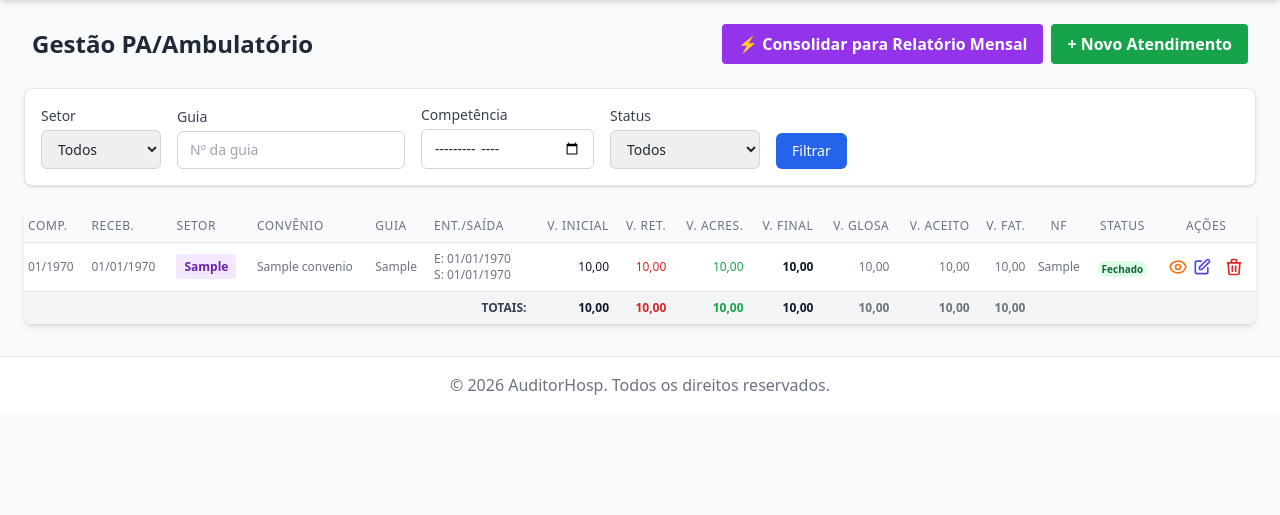
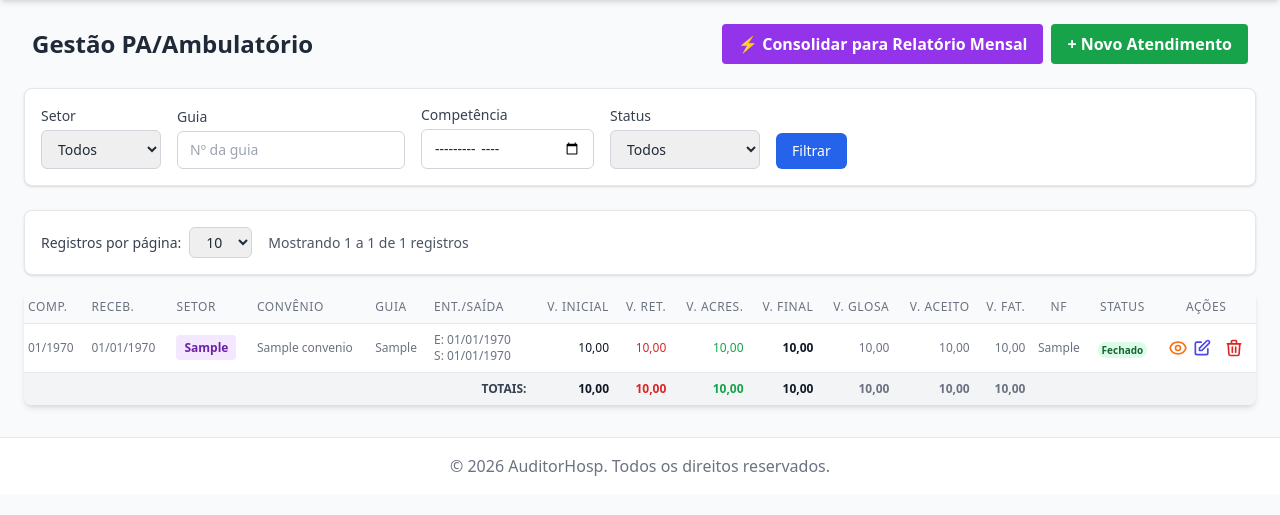
Before and after one commit to AiCode-1973/auditorhosp, a PHP site: page /auditorhosp/pa_ambulatorio.php in a window 1280 px wide. Shown: the part 64-579 px from the top of the page. Run offline with PHP 8.4, Linux system fonts and the light colour scheme; the visitor is signed in with stand-in values (Sample User, id 1); tables that the repository leaves empty or names only in its code hold one stand-in row (values such as "Sample post"); some libraries are stand-ins or nearby versions.

Commit message:
feat: Adicionar paginação e contagem de registros na tela de atendimentos

```diff
--- a/pa_ambulatorio.php
+++ b/pa_ambulatorio.php
@@ -7,6 +7,15 @@ $filtro_setor = isset($_GET['filtro_setor']) ? $_GET['filtro_setor'] : '';
 $filtro_guia = isset($_GET['filtro_guia']) ? $_GET['filtro_guia'] : '';
 $filtro_status = isset($_GET['filtro_status']) ? $_GET['filtro_status'] : '';
 $filtro_competencia = isset($_GET['filtro_competencia']) ? $_GET['filtro_competencia'] : '';
+
+// Paginação
+$registros_por_pagina = isset($_GET['por_pagina']) ? (int)$_GET['por_pagina'] : 10;
+if (!in_array($registros_por_pagina, [5, 10, 20, 30, 50])) {
+    $registros_por_pagina = 10;
+}
+$pagina_atual = isset($_GET['pagina']) ? (int)$_GET['pagina'] : 1;
+if ($pagina_atual < 1) $pagina_atual = 1;
+$offset = ($pagina_atual - 1) * $registros_por_pagina;
 
 // Construção da query
 $where_clauses = [];
@@ -38,6 +47,19 @@ if (count($where_clauses) > 0) {
 }
 
 try {
+    // Contar total de registros
+    $sql_count = "
+        SELECT COUNT(*) as total
+        FROM pa_ambulatorio p
+        JOIN convenios c ON p.convenio_id = c.id
+        $where_sql
+    ";
+    $stmt_count = $pdo->prepare($sql_count);
+    $stmt_count->execute($params);
+    $total_registros = $stmt_count->fetch(PDO::FETCH_ASSOC)['total'];
+    $total_paginas = ceil($total_registros / $registros_por_pagina);
+
+    // Buscar registros da página atual
     $sql = "
         SELECT
             p.*,
@@ -46,31 +68,41 @@ try {
         JOIN convenios c ON p.convenio_id = c.id
         $where_sql
         ORDER BY p.data_recebimento ASC, p.id ASC
+        LIMIT $registros_por_pagina OFFSET $offset
     ";
     $stmt = $pdo->prepare($sql);
     $stmt->execute($params);
     $atendimentos = $stmt->fetchAll(PDO::FETCH_ASSOC);
 
-    // Calcular totais
-    $total_inicial = 0;
-    $total_retirado = 0;
-    $total_acrescentado = 0;
-    $total_final = 0;
-    $total_glosado = 0;
-    $total_aceito = 0;
-    $total_faturado = 0;
+    // Calcular totais (de todos os registros, não só da página atual)
+    $sql_totais = "
+        SELECT
+            SUM(p.valor_inicial) as total_inicial,
+            SUM(p.valor_retirado) as total_retirado,
+            SUM(p.valor_acrescentado) as total_acrescentado,
+            SUM(p.valor_total) as total_final,
+            SUM(p.valor_glosado) as total_glosado,
+            SUM(p.valor_aceito) as total_aceito,
+            SUM(p.valor_faturado) as total_faturado
+        FROM pa_ambulatorio p
+        JOIN convenios c ON p.convenio_id = c.id
+        $where_sql
+    ";
+    $stmt_totais = $pdo->prepare($sql_totais);
+    $stmt_totais->execute($params);
+    $totais = $stmt_totais->fetch(PDO::FETCH_ASSOC);
 
-    foreach ($atendimentos as $at) {
-        $total_inicial += $at['valor_inicial'];
-        $total_retirado += $at['valor_retirado'];
-        $total_acrescentado += $at['valor_acrescentado'];
-        $total_final += $at['valor_total'];
-        $total_glosado += $at['valor_glosado'];
-        $total_aceito += $at['valor_aceito'];
-        $total_faturado += $at['valor_faturado'];
-    }
+    $total_inicial = $totais['total_inicial'] ?? 0;
+    $total_retirado = $totais['total_retirado'] ?? 0;
+    $total_acrescentado = $totais['total_acrescentado'] ?? 0;
+    $total_final = $totais['total_final'] ?? 0;
+    $total_glosado = $totais['total_glosado'] ?? 0;
+    $total_aceito = $totais['total_aceito'] ?? 0;
+    $total_faturado = $totais['total_faturado'] ?? 0;
 } catch (PDOException $e) {
     $atendimentos = [];
+    $total_registros = 0;
+    $total_paginas = 0;
     echo "<div class='bg-red-100 border border-red-400 text-red-700 px-4 py-3 rounded relative mb-4' role='alert'>Erro ao carregar dados: " . $e->getMessage() . "</div>";
 }
 ?>
@@ -146,6 +178,51 @@ try {
             </div>
         </div>
     <?php endif; ?>
+
+    <!-- Controles de Paginação -->
+    <div class="bg-white p-4 rounded-lg shadow border border-gray-200 mb-4">
+        <div class="flex justify-between items-center">
+            <div class="flex items-center gap-4">
+                <div class="flex items-center gap-2">
+                    <label for="por_pagina" class="text-sm font-medium text-gray-700">Registros por página:</label>
+                    <select name="por_pagina" id="por_pagina" onchange="mudarRegistrosPorPagina(this.value)" class="border border-gray-300 rounded-md px-3 py-1 text-sm focus:outline-none focus:ring-2 focus:ring-blue-500">
+                        <option value="5" <?php echo $registros_por_pagina == 5 ? 'selected' : ''; ?>>5</option>
+                        <option value="10" <?php echo $registros_por_pagina == 10 ? 'selected' : ''; ?>>10</option>
+                        <option value="20" <?php echo $registros_por_pagina == 20 ? 'selected' : ''; ?>>20</option>
+                        <option value="30" <?php echo $registros_por_pagina == 30 ? 'selected' : ''; ?>>30</option>
+                        <option value="50" <?php echo $registros_por_pagina == 50 ? 'selected' : ''; ?>>50</option>
+                    </select>
+                </div>
+                <div class="text-sm text-gray-600">
+                    Mostrando <?php echo min($offset + 1, $total_registros); ?> a <?php echo min($offset + $registros_por_pagina, $total_registros); ?> de <?php echo $total_registros; ?> registros
+                </div>
+            </div>
+
+            <?php if ($total_paginas > 1): ?>
+                <div class="flex items-center gap-2">
+                    <?php if ($pagina_atual > 1): ?>
+                        <a href="?<?php echo http_build_query(array_merge($_GET, ['pagina' => 1])); ?>" class="px-3 py-1 border border-gray-300 rounded-md text-sm text-gray-700 hover:bg-gray-50">Primeira</a>
+                        <a href="?<?php echo http_build_query(array_merge($_GET, ['pagina' => $pagina_atual - 1])); ?>" class="px-3 py-1 border border-gray-300 rounded-md text-sm text-gray-700 hover:bg-gray-50">Anterior</a>
+                    <?php endif; ?>
+
+                    <?php
+                    $inicio = max(1, $pagina_atual - 2);
+                    $fim = min($total_paginas, $pagina_atual + 2);
+                    for ($i = $inicio; $i <= $fim; $i++):
+                    ?>
+                        <a href="?<?php echo http_build_query(array_merge($_GET, ['pagina' => $i])); ?>" class="px-3 py-1 border rounded-md text-sm <?php echo $i == $pagina_atual ? 'bg-blue-600 text-white border-blue-600' : 'border-gray-300 text-gray-700 hover:bg-gray-50'; ?>">
+                            <?php echo $i; ?>
+                        </a>
+                    <?php endfor; ?>
+
+                    <?php if ($pagina_atual < $total_paginas): ?>
+                        <a href="?<?php echo http_build_query(array_merge($_GET, ['pagina' => $pagina_atual + 1])); ?>" class="px-3 py-1 border border-gray-300 rounded-md text-sm text-gray-700 hover:bg-gray-50">Próxima</a>
+                        <a href="?<?php echo http_build_query(array_merge($_GET, ['pagina' => $total_paginas])); ?>" class="px-3 py-1 border border-gray-300 rounded-md text-sm text-gray-700 hover:bg-gray-50">Última</a>
+                    <?php endif; ?>
+                </div>
+            <?php endif; ?>
+        </div>
+    </div>
 
     <!-- Tabela -->
     <div class="bg-white shadow-md rounded-lg overflow-x-auto">
@@ -326,6 +403,13 @@ try {
         value = value.replace(/(\d)(?=(\d{3})+(?!\d))/g, '$1.');
         input.value = value;
     }
+
+    function mudarRegistrosPorPagina(quantidade) {
+        const params = new URLSearchParams(window.location.search);
+        params.set('por_pagina', quantidade);
+        params.set('pagina', '1'); // Resetar para primeira página
+        window.location.href = '?' + params.toString();
+    }
 </script>
 
 <!-- Modal de Inclusão Rápida -->
```
